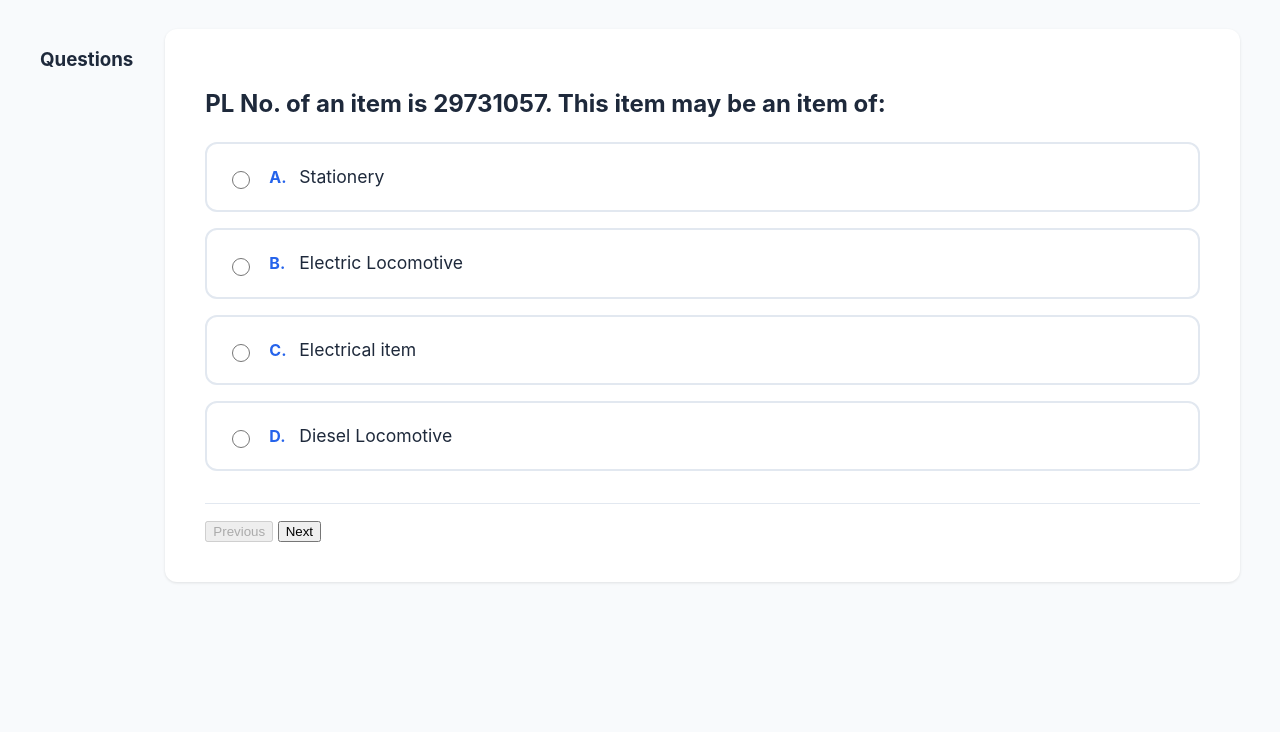
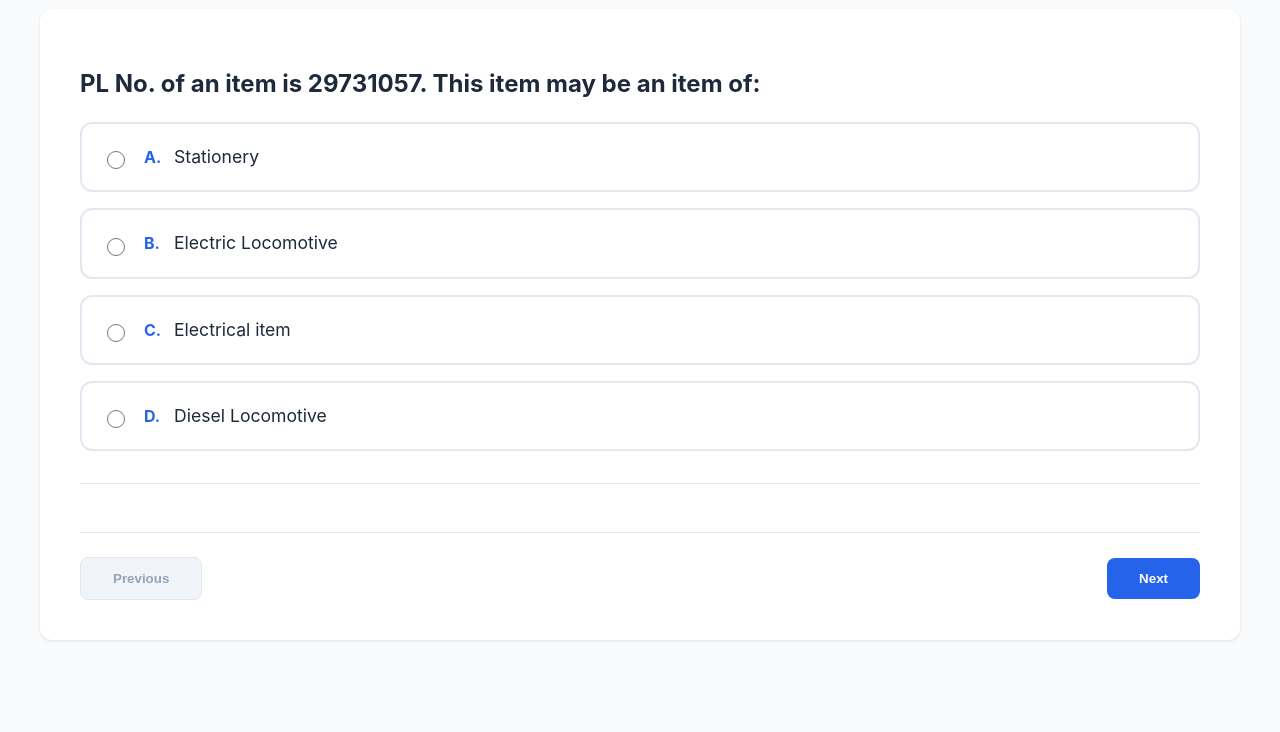
Before and after one commit to VasanthKumar017/OpenExamSim, a website built with Vite: page index.html in a window 1280 px wide. Shown: the part 68-800 px from the top of the page. Built offline with nearby package versions, Linux system fonts and the light colour scheme.

Commit message:
Fixed some Css

```diff
--- a/index.html
+++ b/index.html
@@ -8,15 +8,15 @@
   <body>
     <div id="app">
       <header class="exam-header">
-        <div class="logo">OpenExamSim</div>
+        <!-- <div class="logo">OpenExamSim</div> -->
         <div id="timer" class="timer">Time Remaining: --:--</div>
       </header>
 
       <main class="exam-layout">
-        <aside class="question-nav">
+        <!-- <aside class="question-nav">
           <h3>Questions</h3>
           <div id="nav-grid" class="nav-grid"></div>
-        </aside>
+        </aside> -->
 
         <section class="question-area">
           <div id="question-container">
--- a/src/styles/UI/_index.scss
+++ b/src/styles/UI/_index.scss
@@ -4,4 +4,5 @@
 @forward 'results';
 @forward '_options';
 @forward 'submission';
+@forward 'nextNavigation';
 // Add any future UI modules here
--- /dev/null
+++ b/src/styles/UI/_nextNavigation.scss
@@ -0,0 +1,49 @@
+@use 'sass:color';
+@use '../variables' as *;
+
+.controls {
+  display: flex;
+  justify-content: space-between; // Pushes buttons to opposite ends
+  align-items: center;
+  margin-top: 2rem;
+  padding-top: 1.5rem;
+  border-top: 1px solid #e2e8f0;
+
+  .primary-btn {
+    // Safety net: pushes to the right even if 'Previous' is hidden
+    margin-left: auto;
+    background-color: $primary-blue;
+    color: white;
+    border: none;
+
+    &:hover {
+      background-color: color.adjust($primary-blue, $lightness: -10%);
+    }
+  }
+
+  .secondary-btn {
+    background-color: white;
+    color: $text-dark;
+    border: 1px solid #cbd5e0;
+
+    &:hover {
+      background-color: #f8fafc;
+    }
+  }
+
+  // Shared button styles
+  button {
+    padding: 0.8rem 2rem;
+    border-radius: 8px;
+    font-weight: 600;
+    cursor: pointer;
+    transition: all 0.2s ease;
+
+    &:disabled {
+      background-color: #f1f5f9;
+      color: #94a3b8;
+      border-color: #e2e8f0;
+      cursor: not-allowed;
+    }
+  }
+}
```
